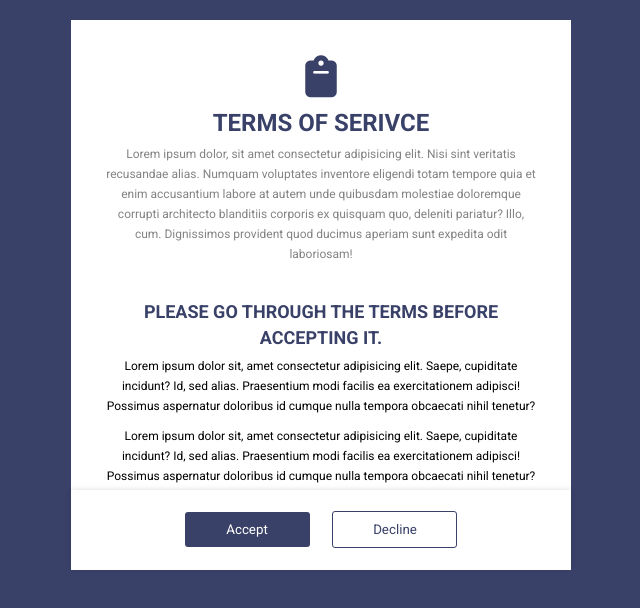
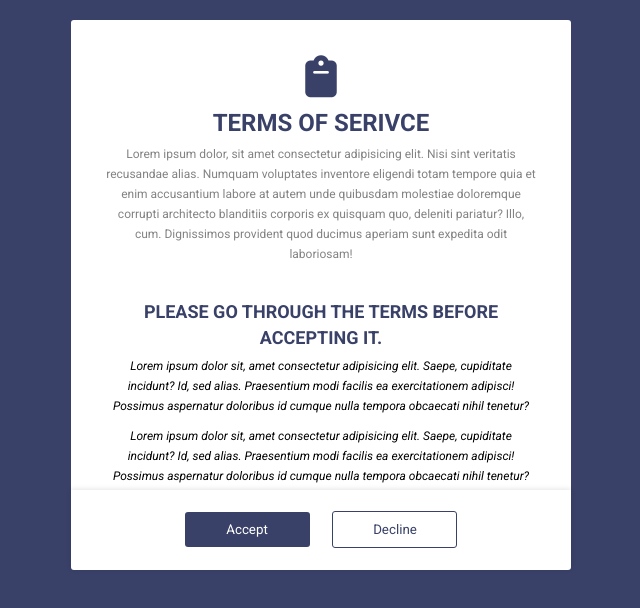
Before and after one commit to codingmarket07/Terms-of-Services-UI-Design, a plain HTML site: page index.html in a window 1280 px wide. Shown: the whole page, without its empty margins (319-959 px from the left). Drawn offline with Linux system fonts and the light colour scheme.

Commit message:
css files updates

```diff
--- a/styles.css
+++ b/styles.css
@@ -38,6 +38,7 @@ body{
   height: 550px;
   background: var(--white);
   text-align: center;
+  border-radius: 3px;
 }
 
 .tc_main .title{
@@ -89,6 +90,7 @@ body{
 }
 
 .tc_main .tc_content .tc_bottom .info p{
+  font-style: italic;
   margin-bottom: 10px;
 }
 
```
